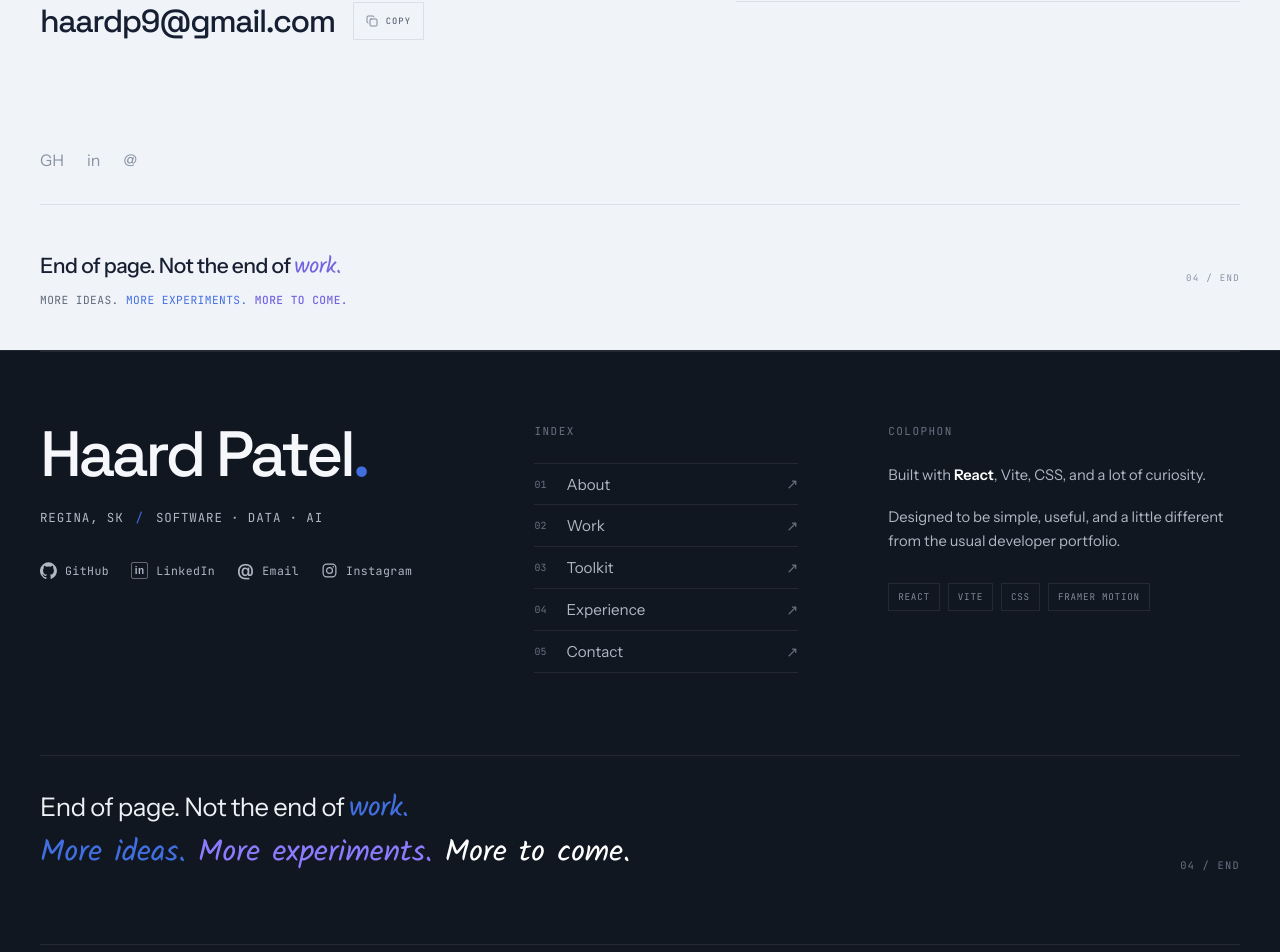
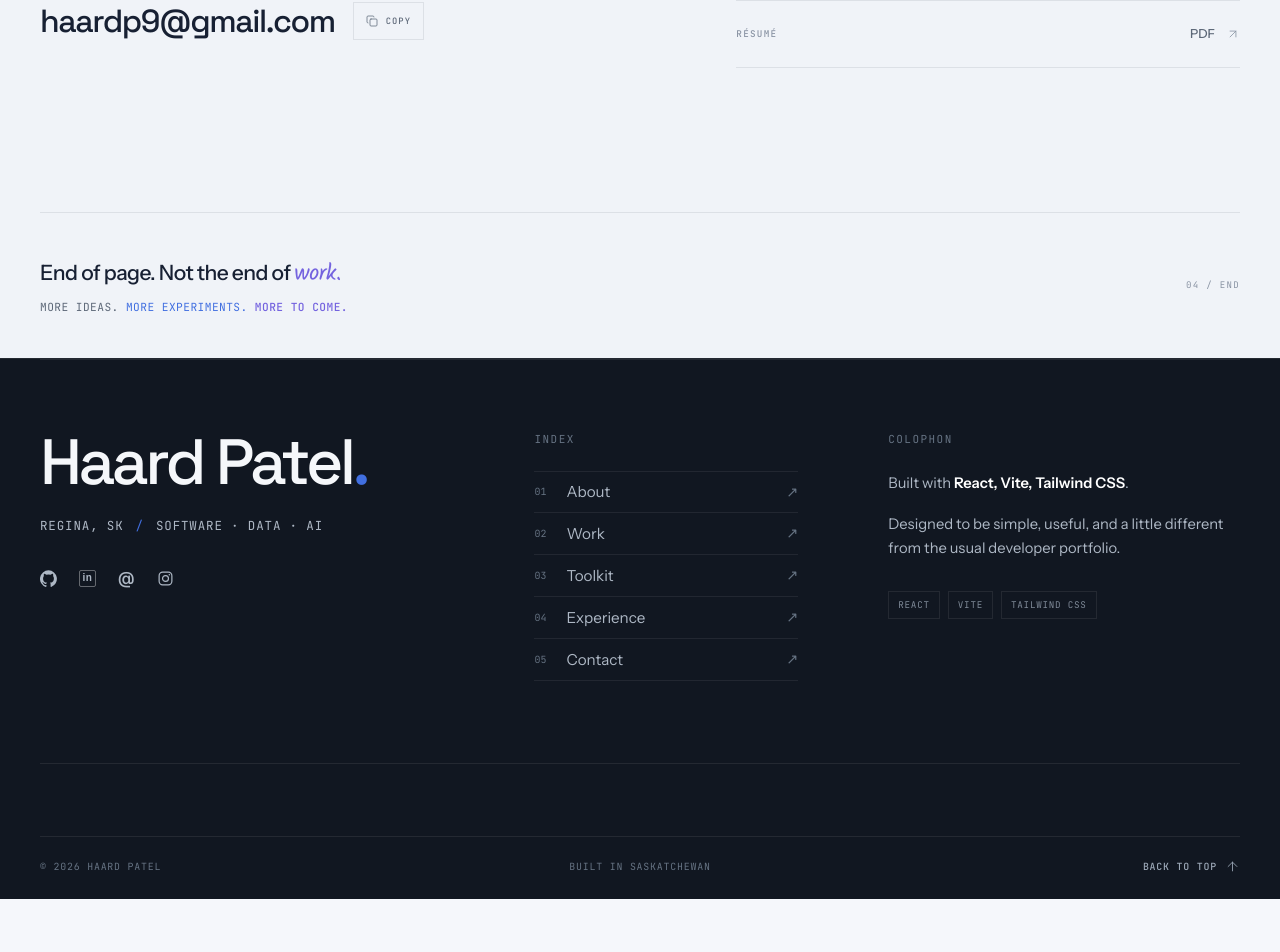
Before and after one commit to Haard-Patel/HAARD-PORTFOLIO, a React (Vite) app: page / in a window 1280 px wide. Shown: the part 6466-7418 px from the top of the page. After the commit the page ends 7365 px from the top, so only its background shows below. Built offline with nearby package versions, Linux system fonts and the light colour scheme.

Commit message:
FOOTER CHANGES

```diff
--- a/src/components/Contact/Contact.jsx
+++ b/src/components/Contact/Contact.jsx
@@ -12,6 +12,11 @@ const contactLinks = [
     label: "LINKEDIN",
     value: "haard-patel2010",
     href: "https://www.linkedin.com/in/haard-patel2010/",
+  },
+  {
+    label: "INSTAGRAM",
+    value: "haard20_",
+    href: "https://www.instagram.com/haard20_/",
   },
   {
     label: "EMAIL",
@@ -92,18 +97,12 @@ function Contact() {
                 >
                   {copied ? (
                     <>
-                      <Check
-                        size={12}
-                        strokeWidth={1.8}
-                      />
+                      <Check size={12} strokeWidth={1.8} />
                       <span>COPIED</span>
                     </>
                   ) : (
                     <>
-                      <Copy
-                        size={12}
-                        strokeWidth={1.5}
-                      />
+                      <Copy size={12} strokeWidth={1.5} />
                       <span>COPY</span>
                     </>
                   )}
@@ -159,12 +158,11 @@ function Contact() {
         <div className="contact-social-row">
 
           <a
-            href="https://github.com/HaardPatel"
+            href="https://github.com/Hhaard20"
             target="_blank"
             rel="noreferrer"
             aria-label="GitHub"
           >
-            <span>GH</span>
           </a>
 
           <a
@@ -173,14 +171,20 @@ function Contact() {
             rel="noreferrer"
             aria-label="LinkedIn"
           >
-            <span>in</span>
+          </a>
+
+          <a
+            href="https://www.instagram.com/haard20_/"
+            target="_blank"
+            rel="noreferrer"
+            aria-label="Instagram"
+          >
           </a>
 
           <a
             href="mailto:haardp9@gmail.com"
             aria-label="Email"
           >
-            <span>@</span>
           </a>
 
         </div>
--- a/src/components/Footer/Footer.jsx
+++ b/src/components/Footer/Footer.jsx
@@ -121,7 +121,6 @@ function Footer() {
                 aria-label="GitHub"
               >
                 <GithubMark />
-                <span>GitHub</span>
               </a>
 
               <a
@@ -131,7 +130,6 @@ function Footer() {
                 aria-label="LinkedIn"
               >
                 <LinkedinMark />
-                <span>LinkedIn</span>
               </a>
 
               <a
@@ -141,7 +139,6 @@ function Footer() {
                 <span className="footer-email-mark">
                   @
                 </span>
-                <span>Email</span>
               </a>
 
               {/* Add your real Instagram URL here */}
@@ -150,7 +147,6 @@ function Footer() {
                 aria-label="Instagram"
               >
                 <InstagramMark />
-                <span>Instagram</span>
               </a>
 
             </div>
@@ -197,8 +193,7 @@ function Footer() {
             </span>
 
             <p>
-              Built with <strong>React</strong>, Vite,
-              CSS, and a lot of curiosity.
+              Built with <strong>React, Vite, Tailwind CSS</strong>.
             </p>
 
             <p>
@@ -209,8 +204,7 @@ function Footer() {
             <div className="footer-stack">
               <span>REACT</span>
               <span>VITE</span>
-              <span>CSS</span>
-              <span>FRAMER MOTION</span>
+              <span>TAILWIND CSS</span>
             </div>
 
           </div>
@@ -221,30 +215,6 @@ function Footer() {
         <div className="footer-end-note">
 
           <div className="footer-end-line" />
-
-          <div className="footer-end-content">
-
-            <div className="footer-end-copy">
-
-              <p className="footer-end-primary">
-                End of page. Not the end of{" "}
-                <span>work.</span>
-              </p>
-
-              <p className="footer-end-secondary">
-                <span>More ideas.</span>{" "}
-                <span>More experiments.</span>{" "}
-                <strong>More to come.</strong>
-              </p>
-
-            </div>
-
-            <span className="footer-end-index">
-              04 / END
-            </span>
-
-          </div>
-
         </div>
 
         {/* Bottom */}
```
